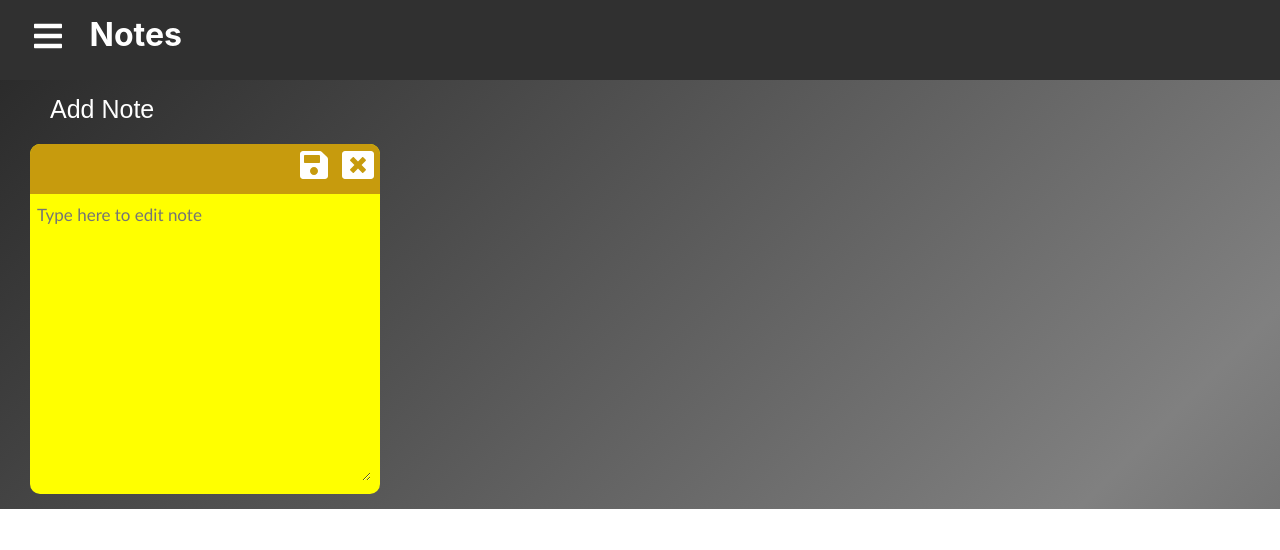
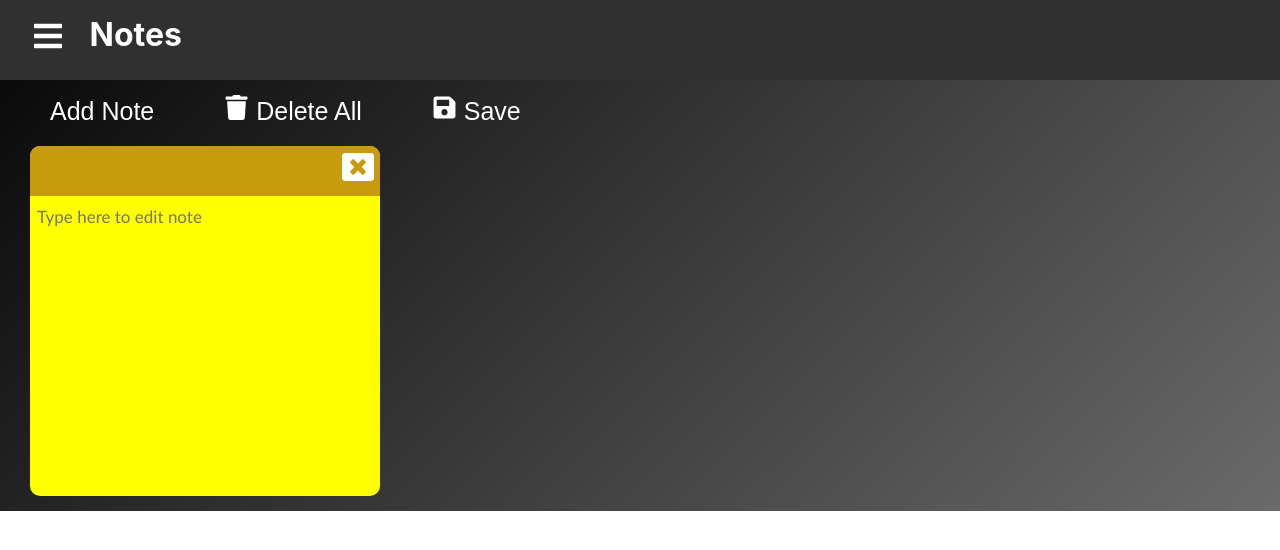
Before and after one commit to abellizzi1/StudentToolsProject, a React (Create React App) app in the folder planner1/: page / in a window 1280 px wide. Both pictures are taken after a click on the button "Add Note". Shown: the top 550 px of the page. Built offline with nearby package versions, Linux system fonts and the light colour scheme.

Commit message:
Delete notes now working

```diff
--- a/planner1/src/App.js
+++ b/planner1/src/App.js
@@ -4,7 +4,7 @@ import Sidebar from './components/Sidebar.js';
 import NotesPage from './pages/NotesPage.js';
 
 function App() {
-  localStorage.clear();
+
   return (
     <>
       <Router>
--- a/planner1/src/components/Note.js
+++ b/planner1/src/components/Note.js
@@ -1,5 +1,6 @@
 import React from 'react'
 import ReactHtmlParser from 'react-html-parser';
+import { AiOutlineReload } from 'react-icons/ai';
 import * as FaIcons from 'react-icons/fa';
 
 class Note extends React.Component {
@@ -13,13 +14,29 @@ class Note extends React.Component {
     }
 
 
+    deleteNote(idx) {
+      console.log(idx);
+      var notesArr= JSON.parse(localStorage.getItem('allNotes'));
+      var i = 0;
+      while (i < notesArr.length)
+      {
+        if (idx == notesArr[i])
+        {
+          notesArr.splice(i, 2);
+          break;
+        }
+        i += 2;
+      }
+      localStorage.setItem('allNotes', JSON.stringify(notesArr));
+      window.location.reload();
+    }
+
     render() {
         this.state.notes = [];
-        var notesArr = [];
+        var notesArr = JSON.parse(localStorage.getItem('allNotes'));
 
-        if (localStorage.getItem('allNotes') != null)
+        if (notesArr != null)
         {
-            var notesArr= JSON.parse(localStorage.getItem('allNotes'));
             var i = 0;
 
             while (i < notesArr.length)
@@ -33,8 +50,7 @@ class Note extends React.Component {
                 const tempRet = (
                     <div id={ReactHtmlParser(tempNoteIdx)} className = 'notes'>
                         <div className = 'note-toolbar'>
-                            <button className='close-button'>{<FaIcons.FaSave />}</button>
-                            <button className='close-button'>{<FaIcons.FaWindowClose />}</button>
+                            <button onClick={this.deleteNote.bind(this, tempNoteIdx)} className='close-button'>{<FaIcons.FaWindowClose />}</button>
                         </div>
                         <form>
                           <textarea className='inputNote' rows= "25" cols="100" id={ReactHtmlParser(tempInputIdx)} maxlength="1000" name={ReactHtmlParser(tempInputIdx)} placeholder="Type here to edit note"></textarea>
@@ -44,6 +60,10 @@ class Note extends React.Component {
                 this.state.notes.push(tempRet);
             }
         }
+        else
+        {
+          notesArr = [];
+        }
 
         if (this.props.noteIdx != null)
         {
@@ -52,8 +72,7 @@ class Note extends React.Component {
             const ret = (
                 <div id={ReactHtmlParser(noteIndex)} className = 'notes'>
                     <div className = 'note-toolbar'>
-                        <button className='close-button'>{<FaIcons.FaSave />}</button>
-                        <button className='close-button'>{<FaIcons.FaWindowClose />}</button>
+                        <button onClick={this.deleteNote.bind(this, noteIndex)} className='close-button'>{<FaIcons.FaWindowClose />}</button>
                     </div>
                     <form>
                       <textarea className='inputNote' rows= "25" cols="100" id={ReactHtmlParser(tempInputIdx)} maxlength="1000" name={ReactHtmlParser(tempInputIdx)} placeholder="Type here to edit note"></textarea>
--- a/planner1/src/pages/NotesPage.css
+++ b/planner1/src/pages/NotesPage.css
@@ -93,6 +93,7 @@
     outline: none;
 	font-size:17px;
 	border:transparent;
+	resize:none;
 }
 
 ::-webkit-scrollbar{
@@ -112,3 +113,29 @@
   ::-webkit-scrollbar-thumb:hover {
 	background: rgb(177, 176, 176);
   }
+
+  .save-button {
+    background-color: transparent;
+	border: none;
+	color: white;
+	padding: 5px 20px;
+    text-align: center;
+    text-decoration: none;
+    display: inline-block;
+    font-size: 25px;
+    cursor:pointer;
+    margin-top: 10px;
+	margin-left: 30px;
+    border-radius: 10px;
+	transition-timing-function: ease-out;
+	transition: 0.2s;
+  }
+
+  .save-button:active {
+    padding: 2px 17px;
+  }
+
+  .save-button:hover {
+    background-color: white;
+	color: black;
+  }
--- a/planner1/src/pages/NotesPage.js
+++ b/planner1/src/pages/NotesPage.js
@@ -3,6 +3,7 @@ import { Link } from "react-router-dom";
 import ReactDOM from 'react-dom';
 import './NotesPage.css';
 import Note from '../components/Note.js';
+import * as FaIcons from 'react-icons/fa';
 
 export default function NotesPage() {
 
@@ -33,10 +34,22 @@ export default function NotesPage() {
         );
     }
 
+    function removeAllNotes() {
+        noteIdx = 0;
+        localStorage.setItem('noteIdx', noteIdx);
+        localStorage.setItem('allNotes', null);
+        ReactDOM.render(
+            React.createElement(Note, {noteIdx: null}),
+                document.getElementById('allNotes')
+        );
+    }
+
     return (
         <div>
             <div className = 'content'>
                 <button onClick={addNote} className='addNoteButton'>Add Note</button>
+                <button onClick={removeAllNotes} className='addNoteButton'>{<FaIcons.FaTrash />} Delete All</button>
+                <button className='save-button'>{<FaIcons.FaSave />} Save</button>
                 <div id='allNotes'/>
             </div>
 
```
